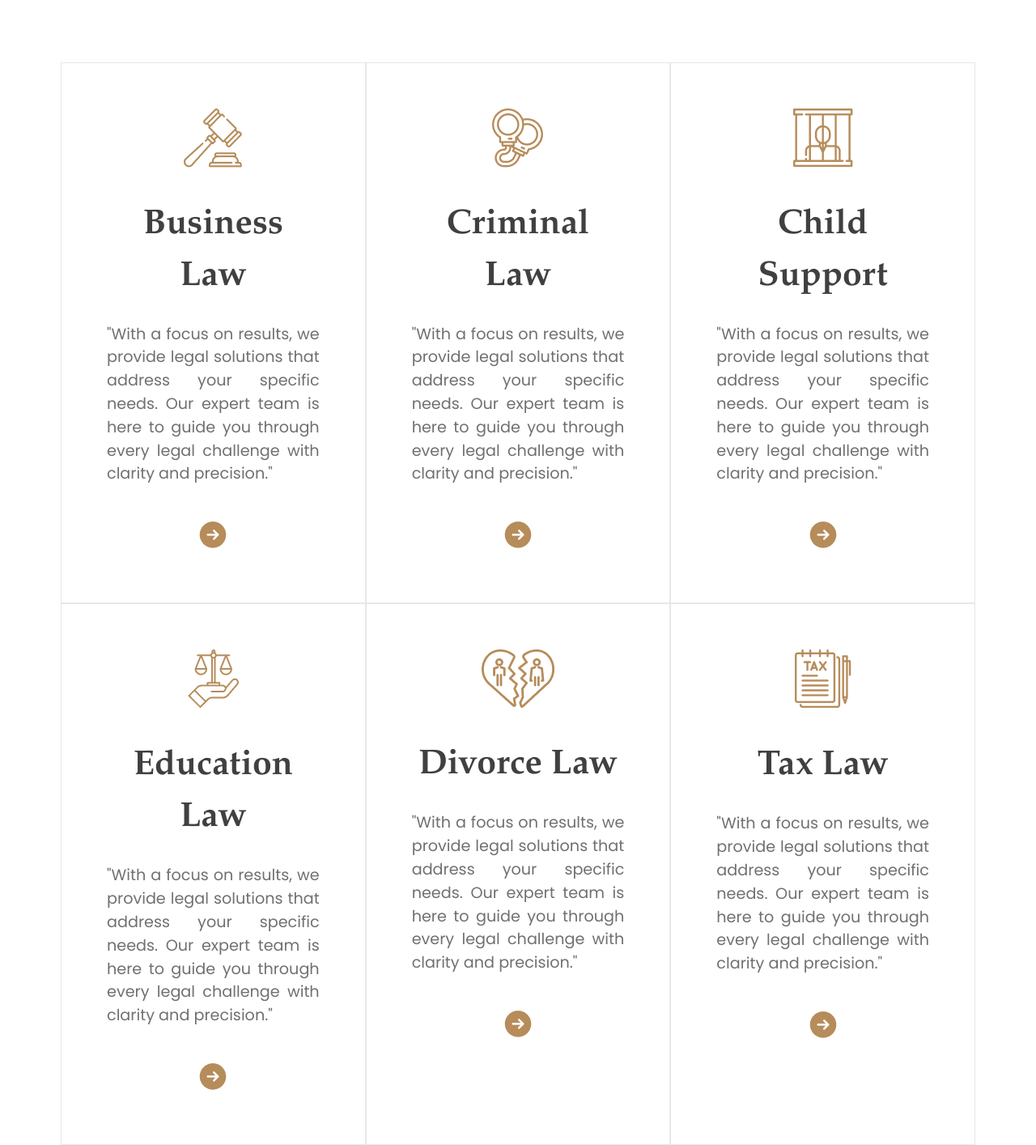
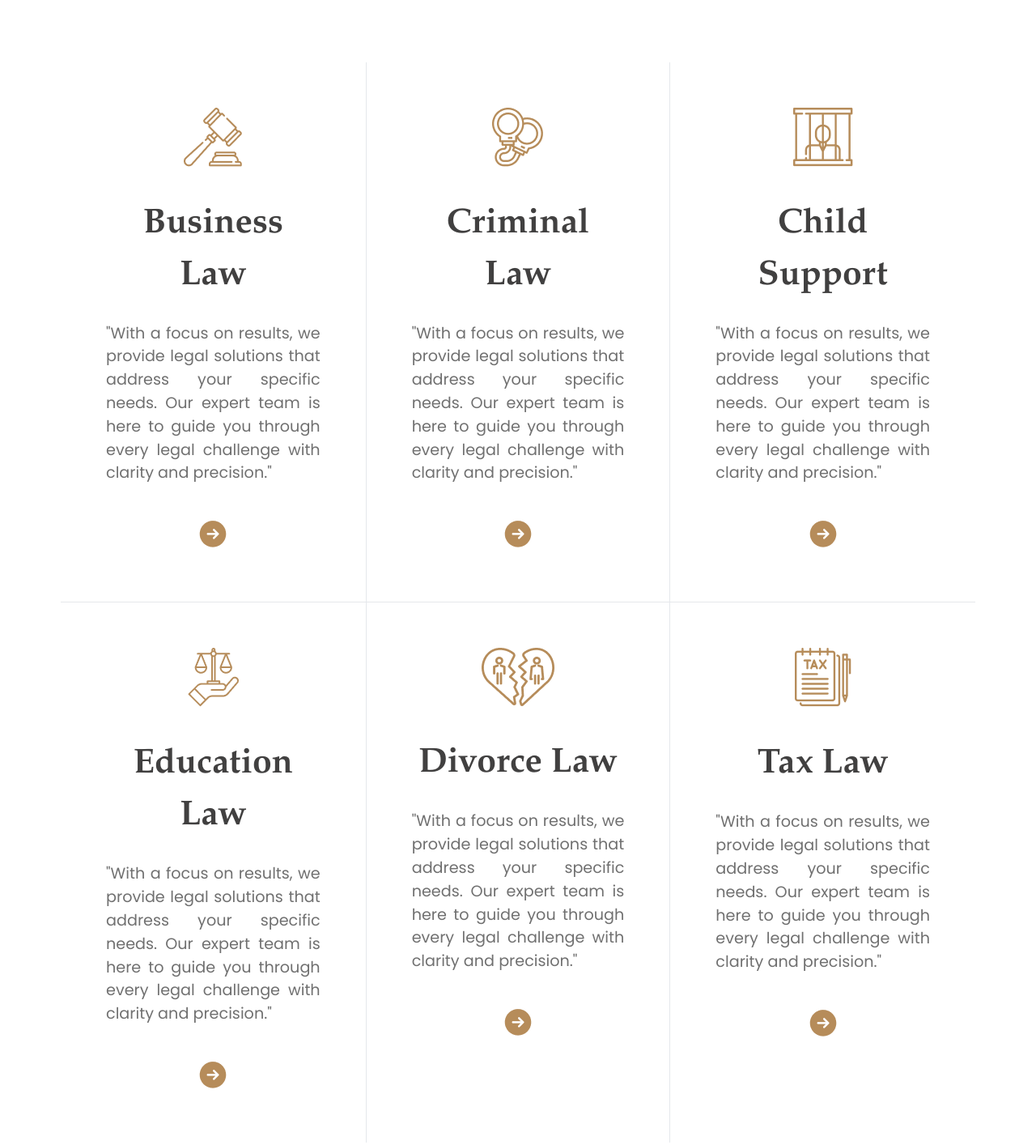
Before and after one commit to HabiburRahmanZihad/legal-solution-web, a plain HTML site: page index.html in a window 1280 px wide. Shown: the part 1294-2708 px from the top of the page at 81% size. Drawn offline with nearby package versions, Linux system fonts and the light colour scheme.

Commit message:
fix bug issue

```diff
--- a/index.html
+++ b/index.html
@@ -142,7 +142,7 @@
             <!-- Legal Practice Area Card section-->
             <div class="grid grid-cols-1 md:grid-cols-2 lg:grid-cols-3 gap-6 lg:gap-0 ">
                 <!-- Card1 -->
-                <div class="text-center space-y-10 p-14 border
+                <div class="text-center space-y-10 p-14 border  lg:border-t-0 lg:border-r-0 lg:border-l-0
                 hover:bg-[linear-gradient(180deg,rgb(243,243,243),rgba(243,243,243,0)100%)]">
                     <img class="mx-auto" src="images/business.png" alt="">
                     <div class="space-y-6">
@@ -155,7 +155,7 @@
                 </div>
 
                 <!-- Card2 -->
-                <div class="text-center space-y-10 p-14 border
+                <div class="text-center space-y-10 p-14 border lg:border-t-0
                 hover:bg-[linear-gradient(180deg,rgb(243,243,243),rgba(243,243,243,0)100%)]">
                     <img class="mx-auto" src="images/criminal.png" alt="">
                     <div class="space-y-6">
@@ -168,7 +168,7 @@
                 </div>
 
                 <!-- Card3 -->
-                <div class="text-center space-y-10 p-14 border
+                <div class="text-center space-y-10 p-14 border  lg:border-t-0 lg:border-r-0 lg:border-l-0
                 hover:bg-[linear-gradient(180deg,rgb(243,243,243),rgba(243,243,243,0)100%)]">
                     <img class="mx-auto" src="images/child.png" alt="">
                     <div class="space-y-6">
@@ -181,7 +181,7 @@
                 </div>
 
                 <!-- Card4 -->
-                <div class="text-center space-y-10 p-14 border
+                <div class="text-center space-y-10 p-14 border lg:border-none
                 hover:bg-[linear-gradient(180deg,rgb(243,243,243),rgba(243,243,243,0)100%)]">
                     <img class="mx-auto" src="images/education.png" alt="">
                     <div class="space-y-6">
@@ -194,7 +194,7 @@
                 </div>
 
                 <!-- Card5 -->
-                <div class="text-center space-y-10 p-14 border
+                <div class="text-center space-y-10 p-14 border lg:border-t-0 lg:border-b-0
                 hover:bg-[linear-gradient(180deg,rgb(243,243,243),rgba(243,243,243,0)100%)]">
                     <img class="mx-auto" src="images/divorce.png" alt="">
                     <div class="space-y-6">
@@ -207,7 +207,7 @@
                 </div>
 
                 <!-- Card6 -->
-                <div class="text-center space-y-10 p-14 border
+                <div class="text-center space-y-10 p-14 border lg:border-none
                 hover:bg-[linear-gradient(180deg,rgb(243,243,243),rgba(243,243,243,0)100%)]">
                     <img class="mx-auto" src="images/tax.png" alt="">
                     <div class="space-y-6">
@@ -416,28 +416,28 @@
                 <!-- Card -->
                 <div class="grid grid-cols-1 md:grid-cols-2 gap-6 md:gap-0">
                     <!-- Card1 -->
-                    <div class="py-[64px] space-y-4 text-center border">
+                    <div class="py-[64px] space-y-4 text-center border lg:border-t-0 lg:border-r-0 lg:border-l-0">
                         <img class="mx-auto" src="images/address.png" alt="">
                         <h1 class="text-[#414040] font-extrabold font-[garamond] text-[2rem]">Address</h1>
                         <p class="text-[#707070] text-[1.2rem]">A108 Adam Street, <br>
                             New York, NY 535022</p>
                     </div>
                     <!-- Card2 -->
-                    <div class=" py-[64px] space-y-4 text-center border">
+                    <div class=" py-[64px] space-y-4 text-center border lg:border-t-0 lg:border-r-0">
                         <img class="mx-auto" src="images/call.png" alt="">
                         <h1 class="text-[#414040] font-extrabold font-[garamond] text-[2rem]">Call Us</h1>
                         <p class="text-[#707070] text-[1.2rem]">+88 01750 00 00 00 <br>
                             +88 01750 00 00 00</p>
                     </div>
                     <!-- Card3 -->
-                    <div class=" py-[64px] space-y-4 text-center border">
+                    <div class=" py-[64px] space-y-4 text-center border lg:border-none">
                         <img class="mx-auto" src="images/email.png" alt="">
                         <h1 class="text-[#414040] font-extrabold font-[garamond] text-[2rem]">Email Us</h1>
                         <p class="text-[#707070] text-[1.2rem]">info@gmail.com <br>
                             info@gmail.com</p>
                     </div>
                     <!-- Card4 -->
-                    <div class=" py-[64px] space-y-4 text-center border">
+                    <div class=" py-[64px] space-y-4 text-center border lg:border-t-0 lg:border-b-0 lg:border-r-0">
                         <img class="mx-auto" src="images/time.png" alt="">
                         <h1 class="text-[#414040] font-extrabold font-[garamond] text-[2rem]">Working Hours</h1>
                         <p class="text-[#707070] text-[1.2rem]">Mon-Fri: 9AM to 5PM <br>
@@ -467,6 +467,7 @@
                 </div>
             </div>
         </section>
+
     </main>
 
     <!-- Footer section -->
```
